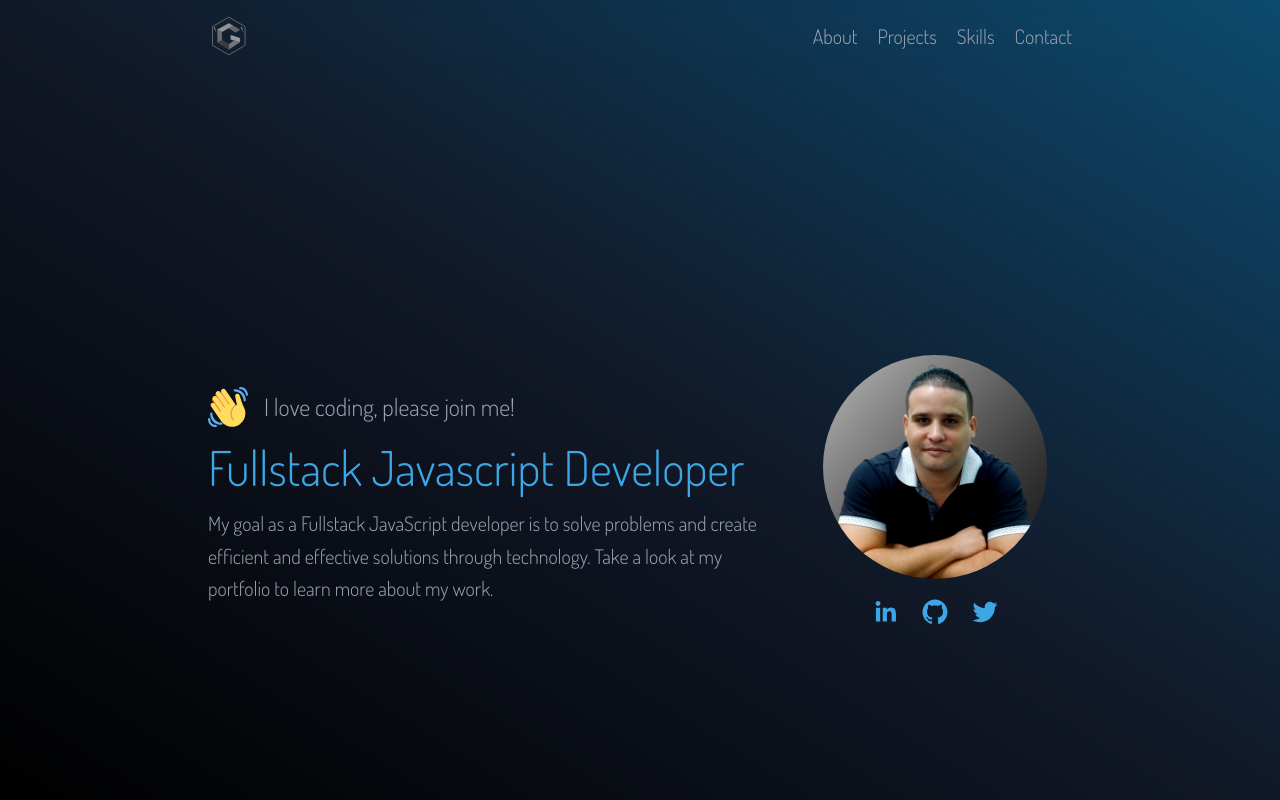
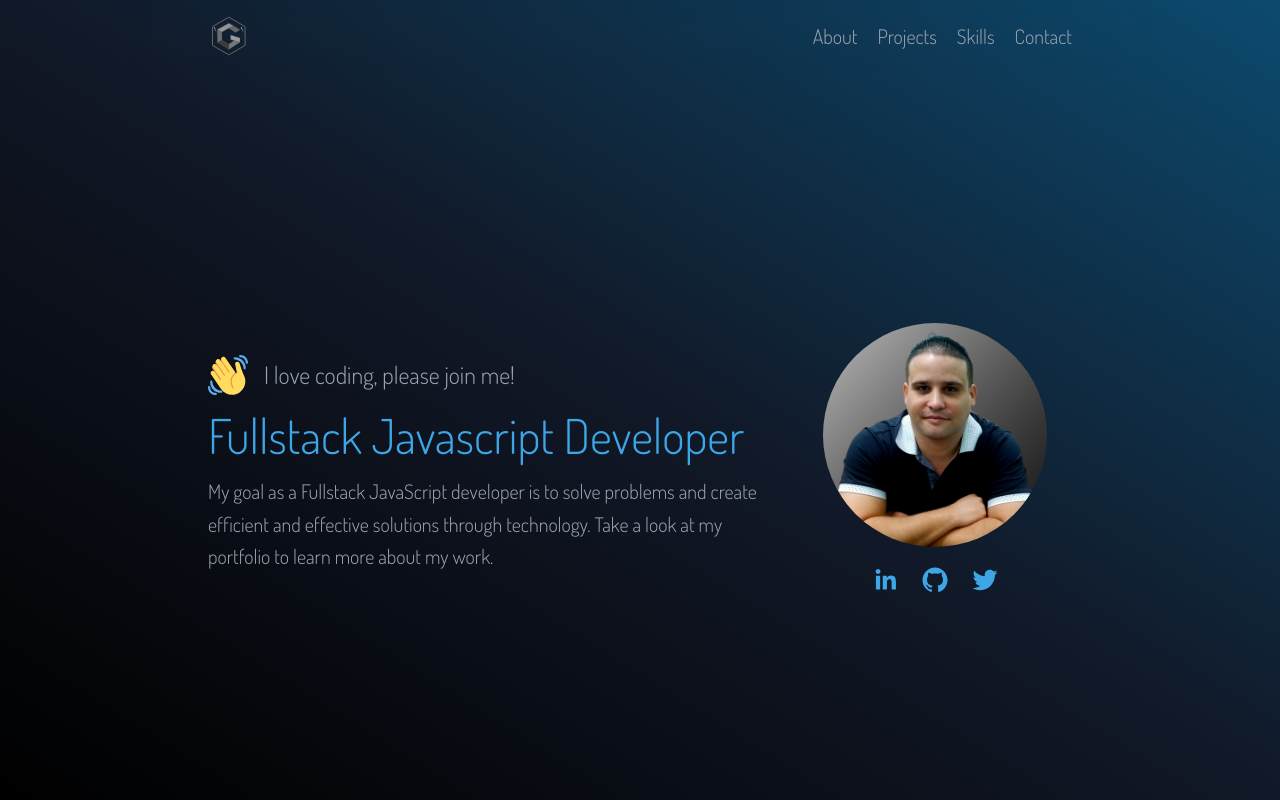
Before and after one commit to gustavoylc/portfolio, a Next.js app: page / in a window 1280 px wide. Shown: the top 800 px of the page. Built offline with nearby package versions, Linux system fonts and the light colour scheme.

Commit message:
style: change paddings

```diff
--- a/src/pages/Layout.jsx
+++ b/src/pages/Layout.jsx
@@ -13,7 +13,7 @@ function Layout({ children }) {
       <header>
         <NavBar />
       </header>
-      <main className="px-5 max-w-5xl mx-auto md:px-20 pt-24 pb-20">
+      <main className="px-5 max-w-5xl mx-auto md:px-20 py-16 pb-5">
         {children}
       </main>
     </main>
```
